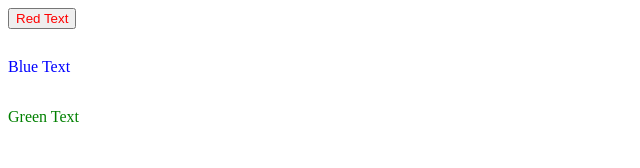
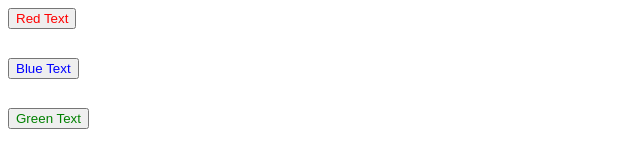
Before and after one commit to eded0569/contracts, a plain HTML site: page x.html in a window 1280 px wide. Shown: the whole page, without its empty margins (0-640 px from the left). Drawn offline with Linux system fonts and the light colour scheme.

Commit message:
Update x.html

```diff
--- a/x.html
+++ b/x.html
@@ -15,13 +15,13 @@
   </button>
   </div>
 
-<div style="width: 100px; height:50px;>
+<div style="width: 100px; height:50px;">
 <button hx-get="https://eded0569.github.io/contracts/index2.html" hx-target="#output2">
     <font color="blue"> Blue Text </font>
 </button>
 </div>
 
-<div style="width: 100px; height:50px;>
+<div style="width: 100px; height:50px;">
 <button hx-get="https://eded0569.github.io/contracts/index3.html" hx-target="#output3">
     <font color="green"> Green Text </font>
 </button>
```
